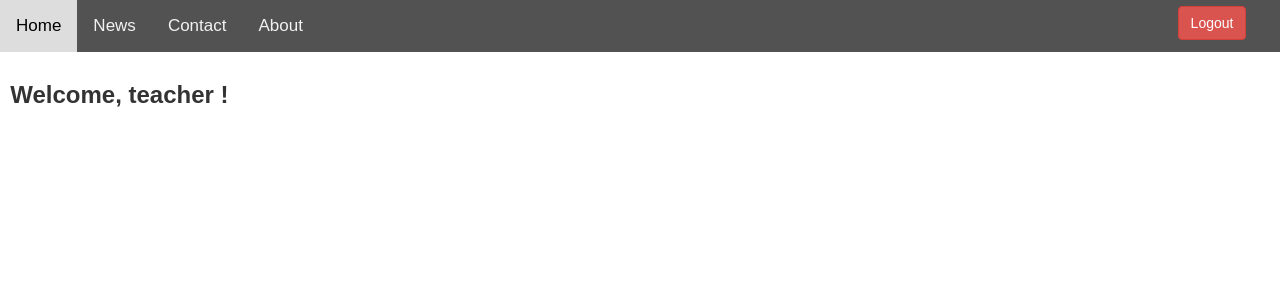
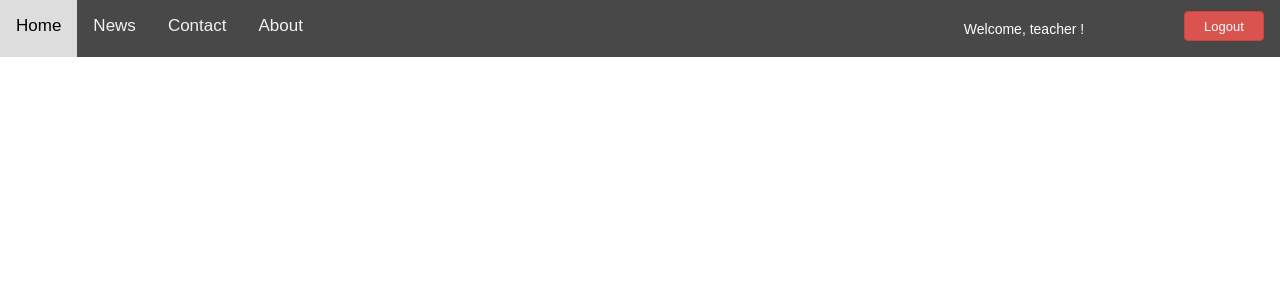
Before and after one commit to malinastanciu/proiectLicenta, a Django app: page / in a window 1280 px wide. Shown: the top 300 px of the page. Run offline with Django 3.2, Linux system fonts and the light colour scheme; some libraries are stand-ins or nearby versions.

Commit message:
updated top bar

```diff
--- a/application/static/application/dashboard.css
+++ /dev/null
@@ -1,6 +0,0 @@
-.user{
-    font-weight: bold;
-    font-size: 3vh;
-    margin-top: 2%;
-    margin-left: 0.8%;
-}
--- a/application/static/application/main_layout_application.css
+++ b/application/static/application/main_layout_application.css
@@ -8,9 +8,28 @@ body {
 }
 header{
   overflow: hidden;
-  background-color: #525252;
-  height: 10%;
+  background-color: #484848;
+  height: 1.5cm;
   width: 100%;
+}
+.topnav {
+  width: 70%;
+  height: 1.5cm;
+  position: absolute;
+}
+
+.user-class{
+  width: 20%;
+  left: 70%;
+  height: 1.5cm;
+  color: white;
+  position: absolute;
+}
+.user-class p{
+  margin-top:0.5cm;
+  text-align: center;
+  position: center;
+
 }
 
 .topnav a {
@@ -24,10 +43,20 @@ header{
 
 .topnav a:hover {
   background-color: #ddd;
+  height: 1.5cm;
   color: black;
 }
 .logout-button{
-  margin-left: 92%;
-  margin-top:0.5%;
+  width: 10%;
+  height: 1.5cm;
+  left: 90%;
   position: absolute;
 }
+.logout-button button{
+  position: absolute;
+  top: 20%;
+  left: 25%;
+  width: 80px;
+  height: 30px;
+  font-size: 13px;
+}
--- a/application/templates/application/dashboard.html
+++ b/application/templates/application/dashboard.html
@@ -6,7 +6,4 @@
 {% endblock %}
 {% block article %}
     <link rel="stylesheet" href="{% static 'application/dashboard.css' %}">
-    <div class="user">
-        Welcome, {{ user_type }} {{ user.username }}!
-    </div>
 {% endblock %}
--- a/application/templates/application/main_layout_application.html
+++ b/application/templates/application/main_layout_application.html
@@ -3,18 +3,24 @@
 
 {% block header %}
     <link rel="stylesheet" href="{% static 'application/main_layout_application.css' %}">
+
     <div class="topnav">
         <a class="active" href="#home">Home</a>
         <a href="#news">News</a>
         <a href="#contact">Contact</a>
         <a href="#about">About</a>
+    </div>
 
+    <div class="user-class">
+       <p>Welcome, {{ user_type }} {{ user.username }}!</p>
     </div>
+
     <div class="logout-button">
         <form action="{% url 'logout' %}" method="GET">
                 <button class="btn btn-danger btn-md" type="submit">Logout</button>
         </form>
     </div>
+
 {% endblock %}
 
 {% block article %}
```
